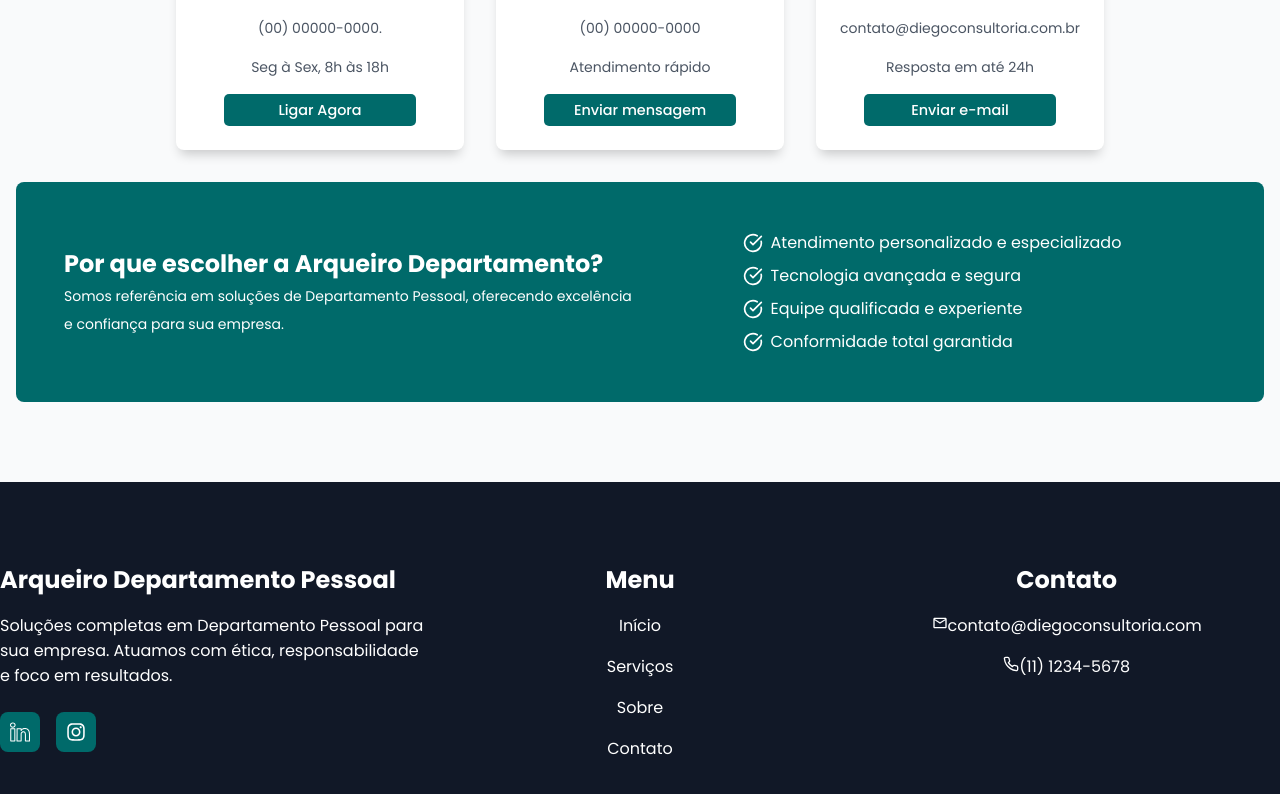
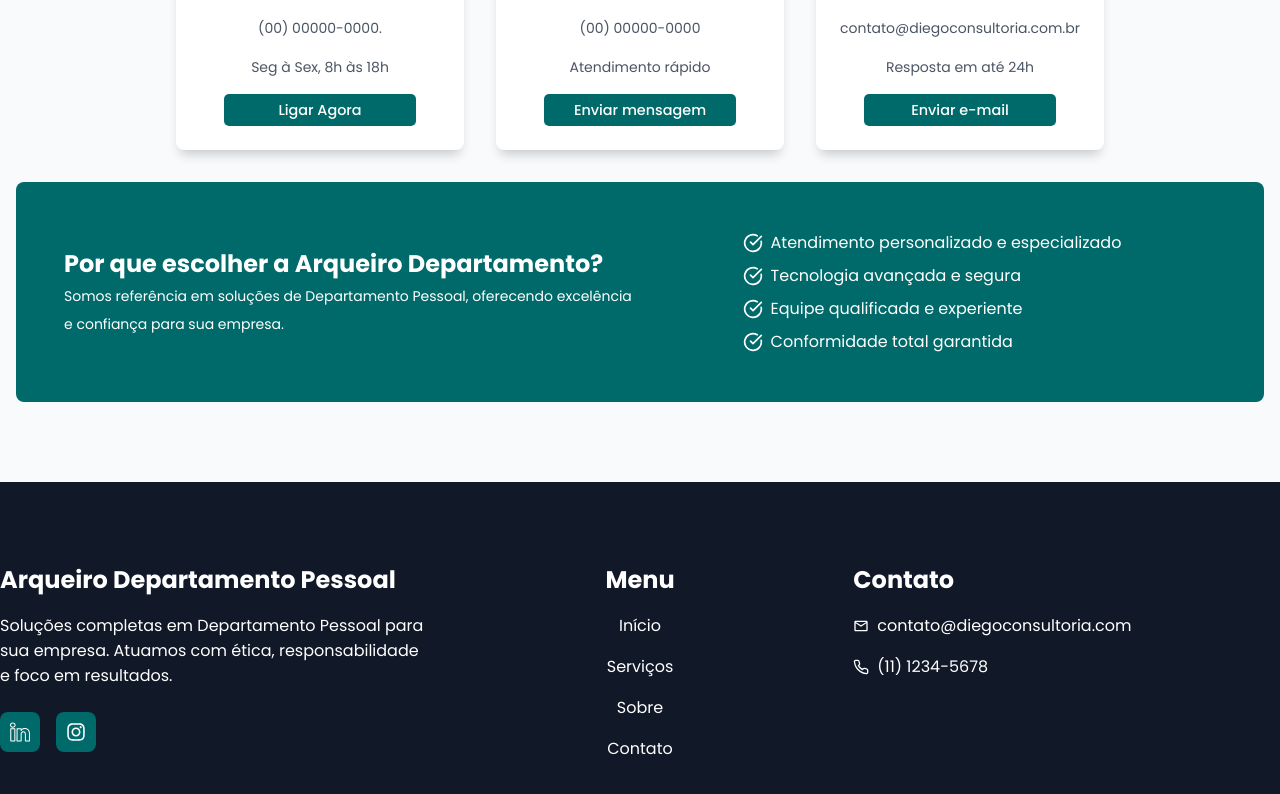
Before and after one commit to lucasgomesdacruz/BPO, a Next.js app: page / in a window 1280 px wide. Shown: the part 3209-4003 px from the top of the page. Built offline with nearby package versions, Linux system fonts and the light colour scheme.

Commit message:
refactor: adjust style footer

```diff
--- a/src/app/components/Footer/Footer.module.scss
+++ b/src/app/components/Footer/Footer.module.scss
@@ -54,6 +54,7 @@
         }
 
         .footer_sections {
+
             h2 {
                 font-size: 1.5rem;
                 margin-bottom: 1rem;
@@ -68,6 +69,7 @@
 
         .footer_contact {
             h2 {
+                text-align: left;
                 font-size: 1.5rem;
                 margin-bottom: 1rem;
             }
@@ -76,6 +78,12 @@
                 display: flex;
                 flex-direction: column;
                 gap: 1rem;
+
+                li {
+                    display: flex;
+                    align-items: center;
+                    gap: 0.5rem;
+                }
             }
         }
     }
```
